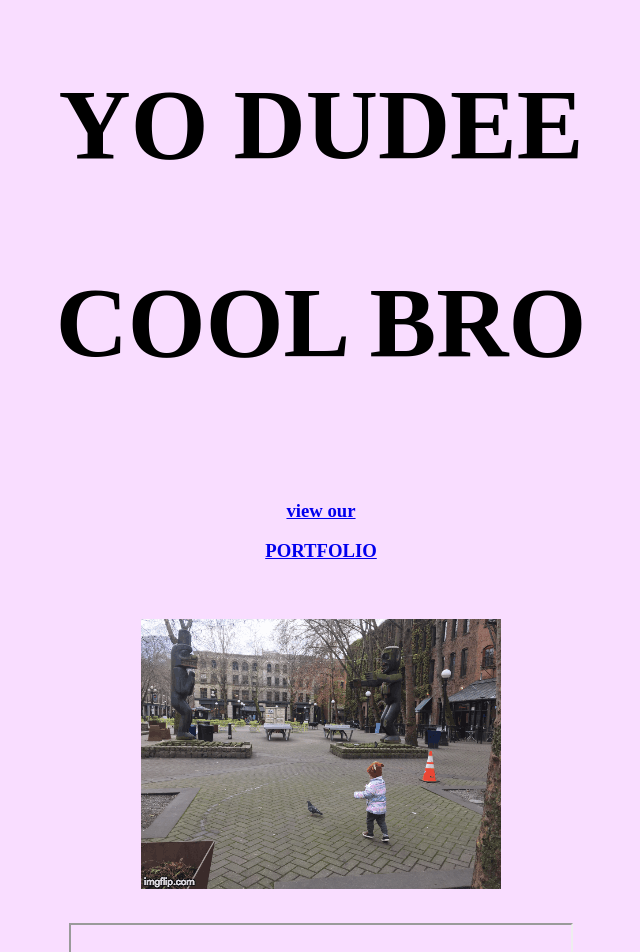
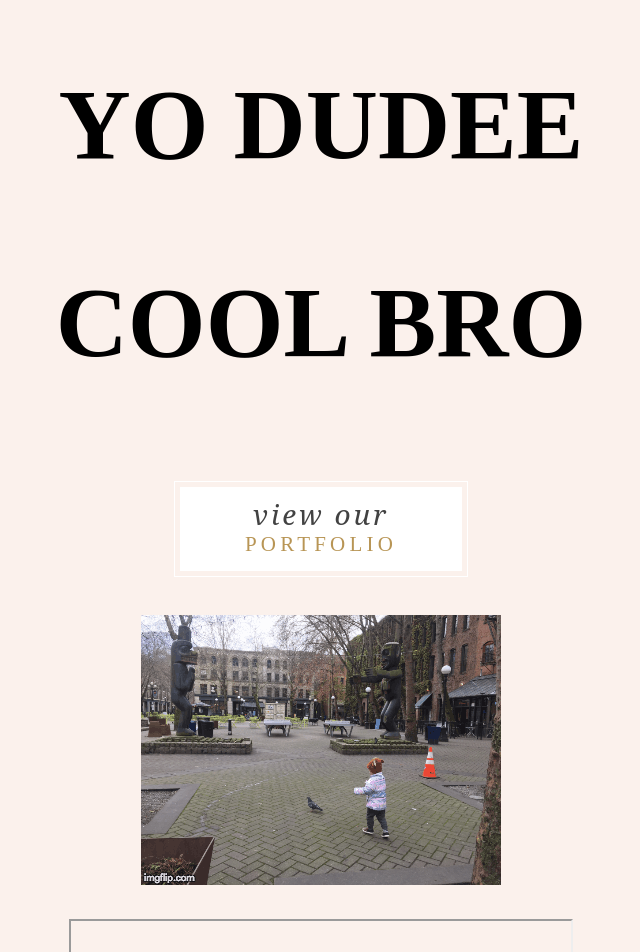
Before and after one commit to katyjane8/Hello-World, a Jekyll site: the page built from README.md, in a window 1280 px wide. Shown: the top 952 px of the page, without its empty margins (319-959 px from the left). Built offline with Jekyll 4.4.1, drawn with Linux system fonts in a browser that asks for light colours; some web fonts are replaced; our own code applies the rules of GitHub Pages for plain Markdown files; grey boxes are pictures that could not be loaded.

Commit message:
Update style.css

```diff
--- a/assets/css/style.css
+++ b/assets/css/style.css
@@ -26,15 +26,73 @@ img {
   padding-top: 20px;
 }
 
-.button {
-  display: inline-block;
-  vertical-align: middle;
-  -webkit-transform: perspective(1px) translateZ(0);
-  transform: perspective(1px) translateZ(0);
-  box-shadow: 0 0 1px transparent;
+@import url(https://fonts.googleapis.com/css?family=Montserrat|Arapey:400italic);
+
+.btn-container {
+  padding: 0;
+}
+
+.the-btn {
+  border: 1px solid #fff;
+  background: transparent;
+  display: block;
+  font-style: normal;
+  margin: 0 auto;
   overflow: hidden;
-  -webkit-transition-duration: 0.3s;
-  transition-duration: 0.3s;
-  -webkit-transition-property: color, #B4F1F9;
-  transition-property: color, #F5F9FA;
+  padding: .3em;
+  position: relative;
+  text-decoration: none;
+  transition: 2s ease;
+  -webkit-transition: 2s ease;
+  width: 17.6em;
 }
+
+.the-btn:hover {
+  background: #b89555;
+  transition: 2s ease;
+  -webkit-transition: 2s ease;
+}
+
+.the-btn h3 {
+  line-height: 1.2em;
+}
+
+.btn-content {
+  background: #fff;
+  display: block;
+  font-size: .875rem;
+  padding: .8em 2em 1em;
+  text-align: center;
+}
+
+.btn-line-1 {
+  color: #424242;
+  font-family: 'Arapey', 'serif';
+  font-size: 2em;
+  font-style: italic;
+  font-weight: 400;
+  letter-spacing: .1em;
+  margin: 0;
+  padding: 0;
+  text-transform: lowercase;
+}
+
+.btn-line-2 {
+  color: #b89555;
+  font-family: 'Montserrat', 'sans-serif';
+  font-size: 1.5em;
+  font-weight: 400;
+  letter-spacing: .2em;
+  margin: 0;
+  padding: 0;
+  text-transform: uppercase;
+}
+
+
+
+
+/* Start Background Example to Show White Border - Don't Include This */
+body {
+background-color: #FBF1EC;
+}
+/* End Background Example to Show White Border - Don't Include This*/
```
